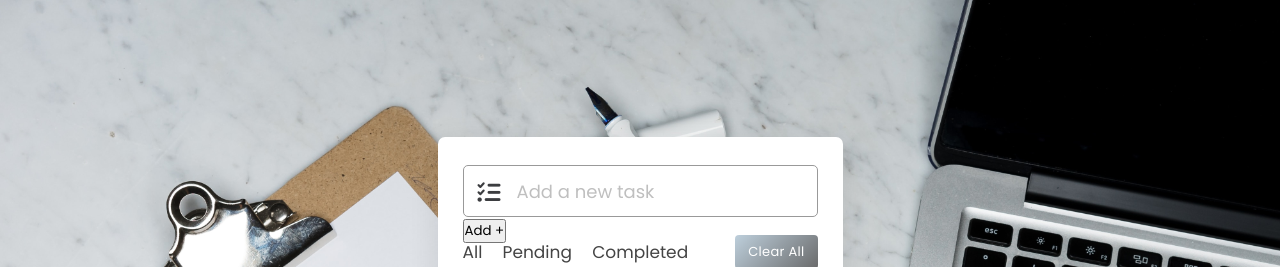
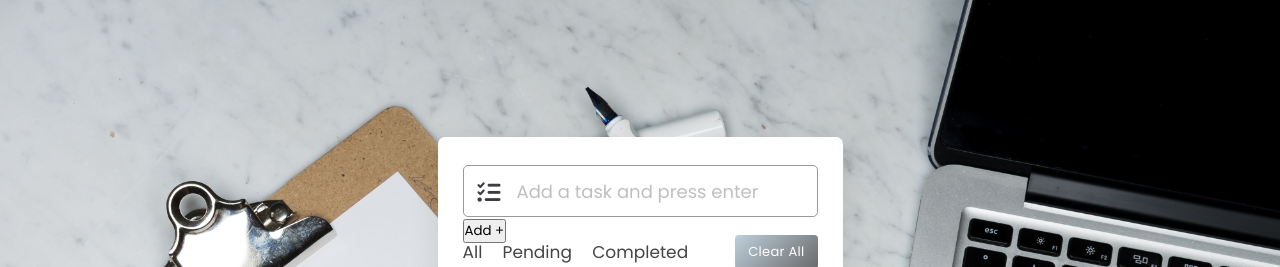
Before and after one commit to zaidkhan16/Remainder, a plain HTML site: page index.html in a window 1280 px wide. Shown: the top 267 px of the page. Drawn offline with Linux system fonts and the light colour scheme.

Commit message:
Update index.html

```diff
--- a/index.html
+++ b/index.html
@@ -12,7 +12,7 @@
 <body>
     <div class="wrapper">
         <div class="task-input">
-    <input type="text" placeholder="Add a new task">
+    <input type="text" placeholder="Add a task and press enter">
     <button id="add-btn">Add +</button>
     <i class="fa-solid fa-list-check"></i>
 </div>
```
